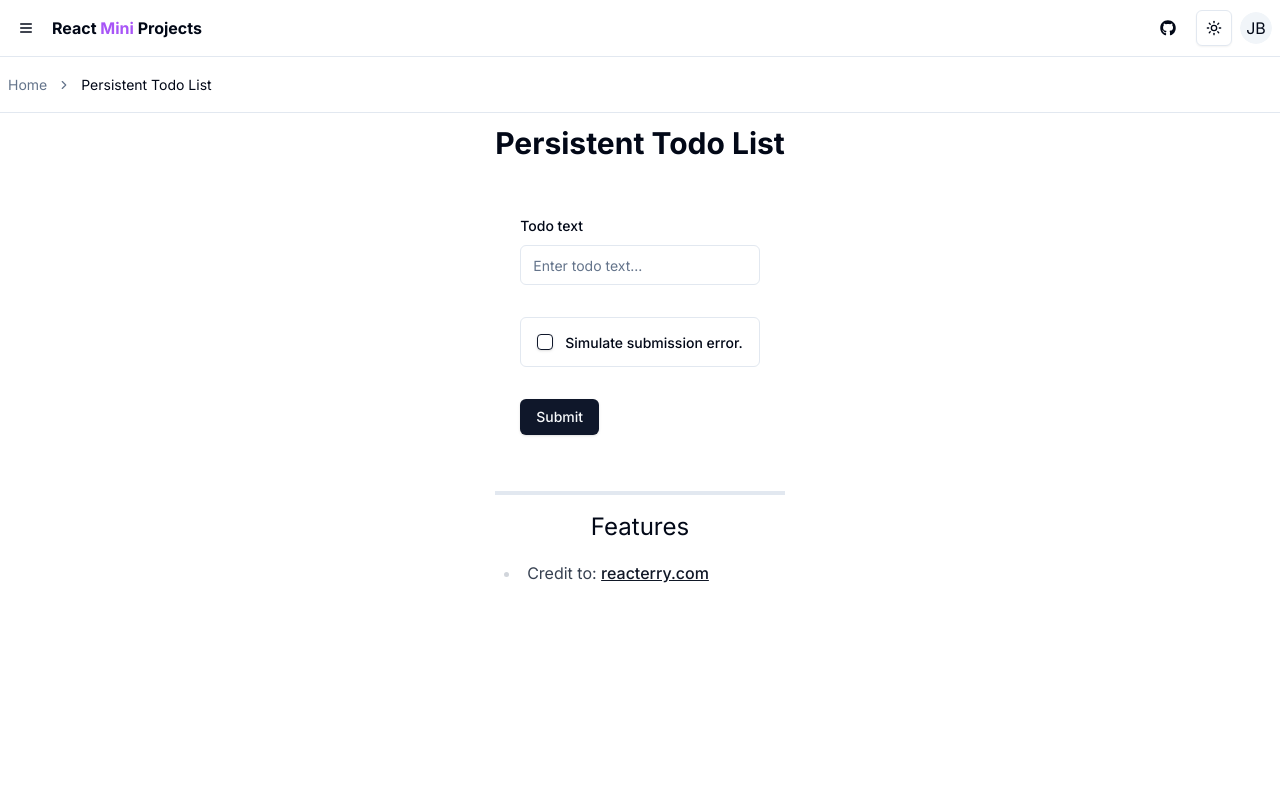
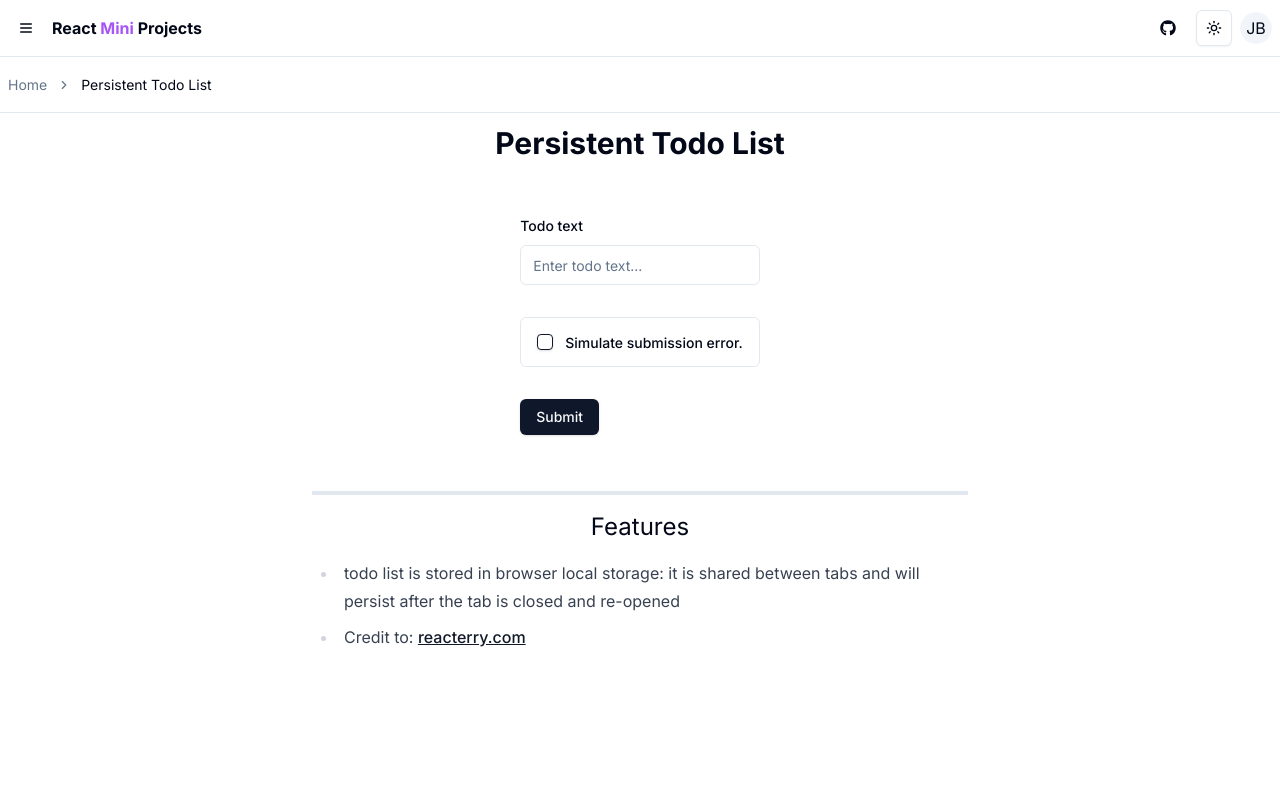
Before and after one commit to lqueryvg/react-miniprojects, a Next.js app: page /pages/persistentTodoList in a window 1280 px wide. Shown: the top 800 px of the page. Built offline with nearby package versions, Linux system fonts and the light colour scheme; what tailwindcss-debug-screens would draw is missing.

Commit message:
refactor todolist and demo page

```diff
--- a/src/app/_components/DemoPage.tsx
+++ b/src/app/_components/DemoPage.tsx
@@ -3,14 +3,6 @@ import { Separator } from "@shadui/separator";
 import { SiteHeader } from "./SiteHeader";
 import { Breadcrumbs } from "./Breadcrumbs";
 import { Footer } from "./Footer";
-
-const NoteList = (props: { heading?: string; children: React.ReactNode }) => {
-  return (
-    <div className="prose dark:prose-invert">
-      <ul>{props.children}</ul>
-    </div>
-  );
-};
 
 export const DemoPage = (props: {
   href: string;
@@ -34,7 +26,9 @@ export const DemoPage = (props: {
           {props.children}
           <Separator className="my-4 h-1 text-background" />
           <h2 className="mb-4 justify-center text-center text-2xl">Features</h2>
-          <NoteList>{props.notelist}</NoteList>
+          <div className="prose dark:prose-invert">
+            <ul>{props.notelist}</ul>
+          </div>
         </main>
         <Footer />
       </div>
--- a/src/app/pages/persistentTodoList/TodoForm.tsx
+++ b/src/app/pages/persistentTodoList/TodoForm.tsx
@@ -21,7 +21,9 @@ const formSchema = z.object({
 
 type TodoFormValues = z.infer<typeof formSchema>;
 
-function TodoForm(props: { onSubmit: (values: TodoFormValues) => void }) {
+export const TodoForm = (props: {
+  onSubmit: (values: TodoFormValues) => void;
+}) => {
   const form = useForm<TodoFormValues>({
     resolver: zodResolver(formSchema),
     defaultValues: {
@@ -87,7 +89,6 @@ function TodoForm(props: { onSubmit: (values: TodoFormValues) => void }) {
       </form>
     </Form>
   );
-}
+};
 
-export { TodoForm };
 export type { TodoFormValues };
--- /dev/null
+++ b/src/app/pages/persistentTodoList/TodoList.tsx
@@ -0,0 +1,39 @@
+import { Trash } from "lucide-react";
+import { Button } from "@shadui/button";
+import { Checkbox } from "@shadui/checkbox";
+import { Table, TableBody, TableCell, TableRow } from "@shadui/table";
+import type { Todo } from "./useTodoList";
+
+export const TodoList = (props: {
+  todos: Todo[];
+  toggleTodo: (id: string) => void;
+  removeTodo: (id: string) => void;
+}) => {
+  return (
+    <Table>
+      <TableBody>
+        {props.todos.map((todo) => (
+          <TableRow key={todo.id}>
+            <TableCell className="font-medium">
+              <Checkbox
+                checked={todo.completed}
+                onCheckedChange={() => props.toggleTodo(todo.id)}
+              ></Checkbox>
+            </TableCell>
+            <TableCell>{todo.text}</TableCell>
+            <TableCell className="text-right">
+              <Button
+                color="error"
+                variant="destructive"
+                onClick={() => props.removeTodo(todo.id)}
+              >
+                <Trash />
+                Remove
+              </Button>
+            </TableCell>
+          </TableRow>
+        ))}
+      </TableBody>
+    </Table>
+  );
+};
--- a/src/app/pages/persistentTodoList/page.tsx
+++ b/src/app/pages/persistentTodoList/page.tsx
@@ -1,15 +1,12 @@
 "use client";
 
-import { Trash } from "lucide-react";
-import { Button } from "@shadui/button";
-import { Checkbox } from "@shadui/checkbox";
 import { Toaster } from "@shadui/toaster";
-import { Table, TableBody, TableCell, TableRow } from "@shadui/table";
 import { useToast } from "~/lib/shadcn/hooks/use-toast";
 import { TextLink } from "~/app/_components/TextLink";
 import { DemoPage } from "~/app/_components/DemoPage";
 import { TodoForm, type TodoFormValues } from "./TodoForm";
 import { useTodoList } from "./useTodoList";
+import { TodoList } from "./TodoList";
 
 const App = () => {
   const { todos, addTodo, removeTodo, toggleTodo } = useTodoList();
@@ -34,35 +31,8 @@ const App = () => {
   return (
     <div className="flex flex-col items-center">
       <Toaster />
-
       <TodoForm onSubmit={handleSubmit} />
-
-      {/* TODO list */}
-      <Table>
-        <TableBody>
-          {todos.map((todo) => (
-            <TableRow key={todo.id}>
-              <TableCell className="font-medium">
-                <Checkbox
-                  checked={todo.completed}
-                  onCheckedChange={() => toggleTodo(todo.id)}
-                ></Checkbox>
-              </TableCell>
-              <TableCell>{todo.text}</TableCell>
-              <TableCell className="text-right">
-                <Button
-                  color="error"
-                  variant="destructive"
-                  onClick={() => removeTodo(todo.id)}
-                >
-                  <Trash />
-                  Remove
-                </Button>
-              </TableCell>
-            </TableRow>
-          ))}
-        </TableBody>
-      </Table>
+      <TodoList todos={todos} removeTodo={removeTodo} toggleTodo={toggleTodo} />
     </div>
   );
 };
@@ -70,6 +40,10 @@ const App = () => {
 export default function Wrapper() {
   const notelist = (
     <>
+      <li>
+        todo list is stored in browser local storage: it is shared between tabs
+        and will persist after the tab is closed and re-opened
+      </li>
       <li>
         Credit to:{" "}
         <TextLink
--- a/src/app/pages/persistentTodoList/useTodoList.ts
+++ b/src/app/pages/persistentTodoList/useTodoList.ts
@@ -1,7 +1,7 @@
 "use client";
 import { useLocalStorage } from "~/app/_hooks/useLocalStorage";
 
-type Todo = {
+export type Todo = {
   id: string;
   text: string;
   completed: boolean;
```
